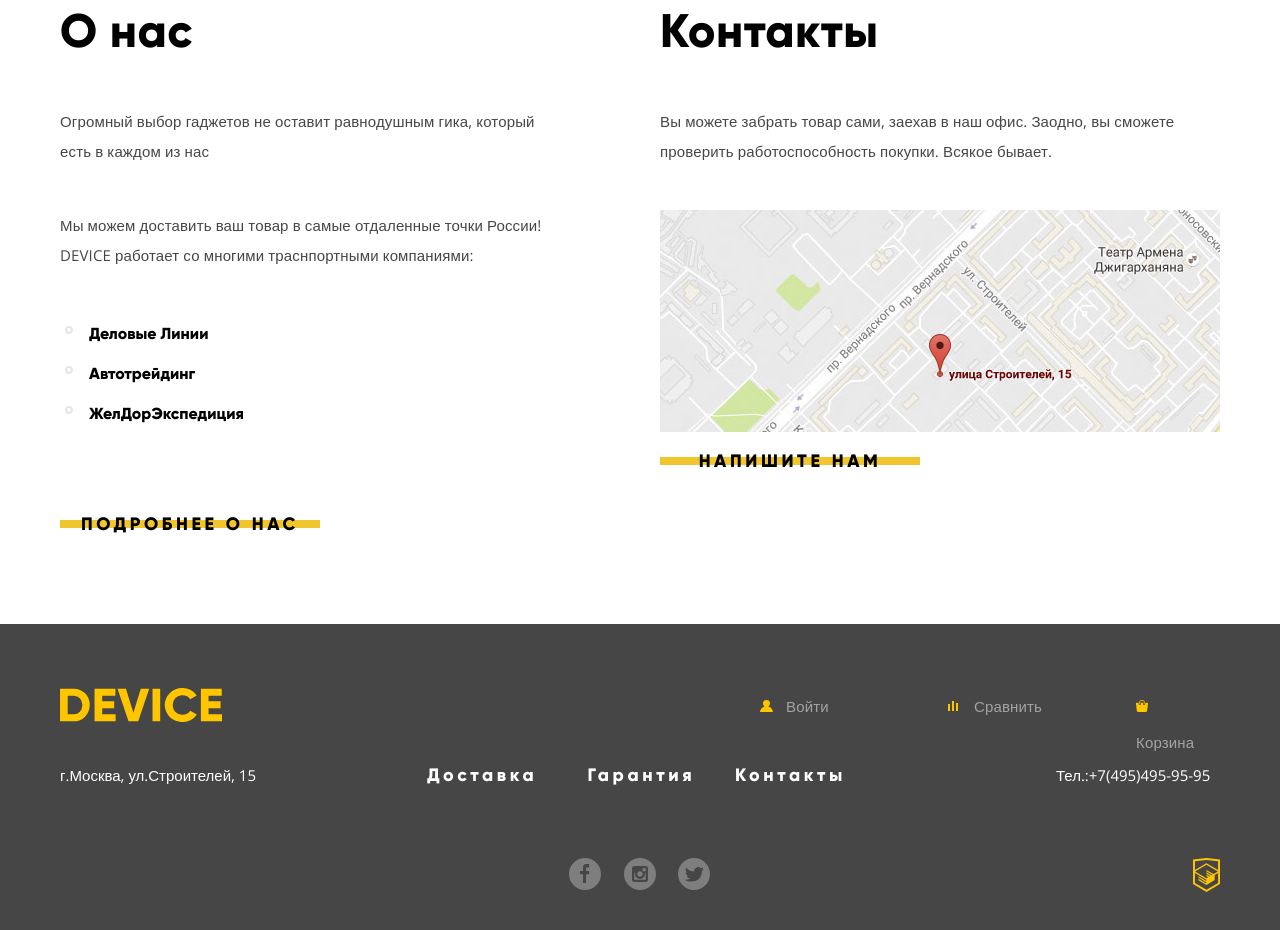
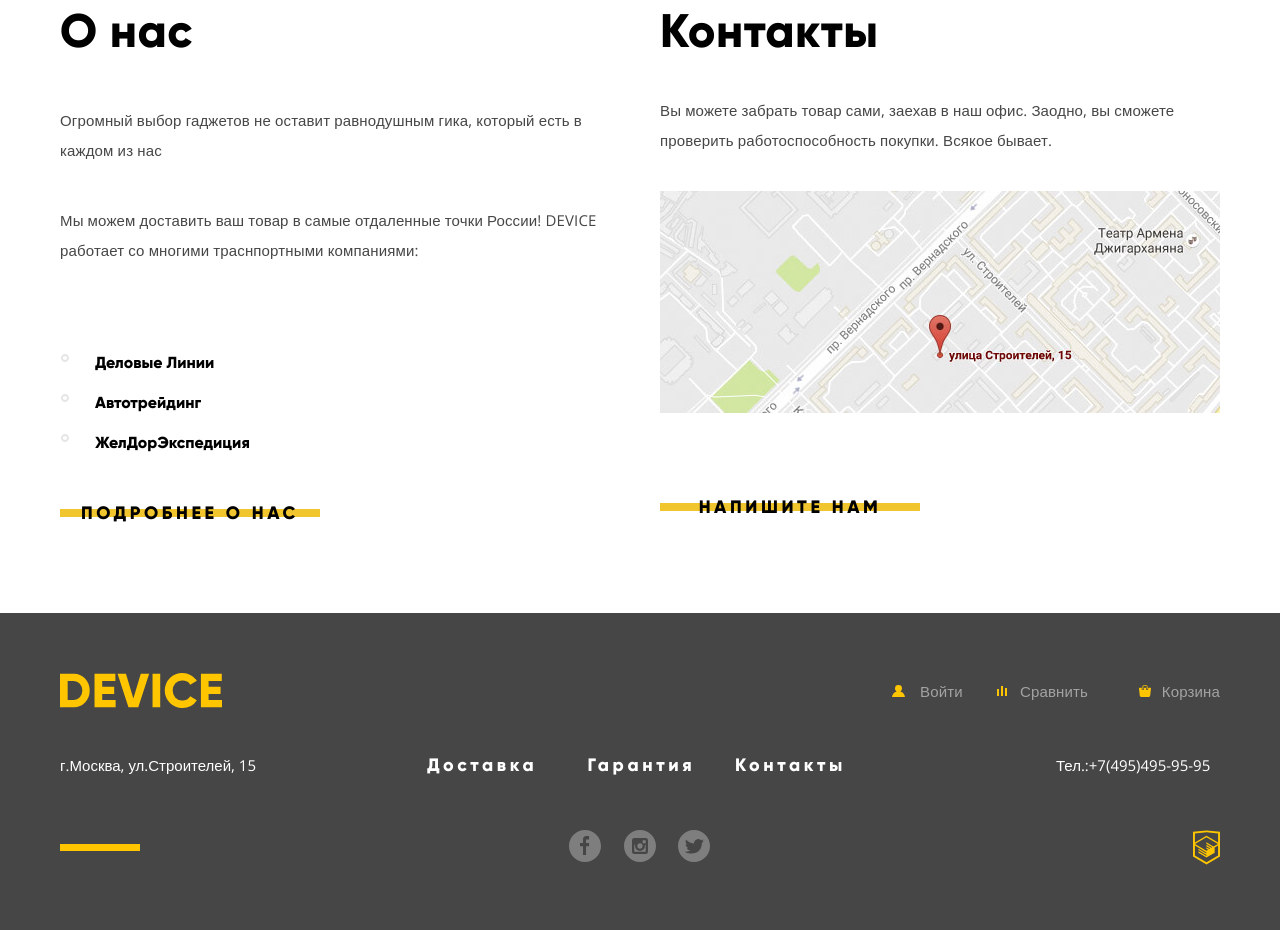
Before and after one commit to Mashkk/309485-device, a plain HTML site: page index.html in a window 1280 px wide. Shown: the part 1862-2792 px from the top of the page. Drawn offline with nearby package versions, Linux system fonts and the light colour scheme.

Commit message:
разметка всех разделов главной, исправление ревью, модальных окон нет

```diff
--- a/css/style.css
+++ b/css/style.css
@@ -31,11 +31,6 @@ body {
     background-color: #fff;
 }
 
-img {
-    max-width: 100%;
-    height: auto;
-  }
-
 .container {
     width: 1200px;
 
@@ -144,24 +139,6 @@ input[type="radio"].visually-hidden {
             flex-wrap: wrap;
         }
 
-    .navigation-catalog {
-        display: flex;
-        flex-direction: column;
-    }
-/*
-    .navigation-catalog::after {
-        content: "";
-        z-index: -1;
-        position: absolute;
-        top: 210px;
-
-        display: block;
-        width: 1160px;
-        height: 140px;
-        background-color: #f6dc82;
-    }
-    */
-
         .main-search {
             position: relative;
         }
@@ -273,13 +250,6 @@ input[type="radio"].visually-hidden {
             padding: 0;
         }
 
-            .user-navigation-header li,
-            .sait-navigation li,
-            .navigation-catalog-list li {
-                display: inline-block;
-                vertical-align: middle;
-            }
-
         .user-navigation-header {
             display: flex;
             flex-wrap: wrap;
@@ -315,10 +285,7 @@ input[type="radio"].visually-hidden {
                     text-decoration: none;
                 }
 
-                .user-enter a,
-                .user-name a,
-                .comparison a,
-                .cart a {
+                .user-navigation-header a {
                     position: relative;
                 }
 
@@ -385,15 +352,15 @@ input[type="radio"].visually-hidden {
     width: 100%;
 }
 
-    .sait-navigation li{
+    .sait-navigation > li{
         width: 160px;
     }
 
-    .sait-navigation li:first-child {
+    .sait-navigation > li:first-child {
         width: 540px;
     }
 
-    .sait-navigation li:last-child {
+    .sait-navigation > li:last-child {
         width: 120px;
         margin-left: auto;
     }
@@ -406,6 +373,10 @@ input[type="radio"].visually-hidden {
         text-decoration: none;
     }
 
+        .sait-navigation-catalog {
+            position: relative;
+        }
+
         .sait-navigation-catalog > a {
             position: relative;
         }
@@ -421,6 +392,58 @@ input[type="radio"].visually-hidden {
 
             background: url("../img/plus.svg") no-repeat center right;
             opacity: 0.3;
+        }
+
+            .navigation-catalog {
+                display: none;
+                flex-wrap: wrap;
+                justify-content: space-between;
+                align-items: baseline;
+
+                width: 1160px;
+                min-height: 150px;
+
+                position: absolute;
+                top: 15px;
+                left: -60px;
+                z-index: 1;
+
+                margin: 0;
+                margin-top: 25px;
+                padding: 0;
+
+                background-color: #f7e296;
+            }
+
+            .sait-navigation-catalog:hover .navigation-catalog,
+            .sait-navigation-catalog:focus .navigation-catalog,
+            .sait-navigation-catalog:active .navigation-catalog,
+            .navigation-catalog.is-active {
+                display: flex;
+            }
+
+                .navigation-catalog-list {
+                    display: flex;
+                    flex-wrap: wrap;
+                    flex-direction: column;
+
+                    width: 200px;
+                    min-height: 90px;
+
+                    margin-right: 20px;
+                }
+
+                .navigation-catalog-list:first-child {
+                    margin-left: 60px;
+                }
+
+                .navigation-catalog-list:last-child {
+                    margin-right: auto;
+                }
+
+                    .navigation-catalog-list li {
+                        margin: 0;
+                        padding: 0;
                     }
 
                 .navigation-catalog-list a {
@@ -430,6 +453,7 @@ input[type="radio"].visually-hidden {
                     text-decoration: none;
                 }
 
+
                 .user-navigation-header a:hover,
         .user-navigation-header a:focus,
         .sait-navigation a:hover,
@@ -674,6 +698,9 @@ input[type="radio"].visually-hidden {
                 top: 50%;
                 left: 50%;
 
+                max-width: 100%;
+                height: auto;
+
                 margin: 0;
                 padding: 0;
 
@@ -681,7 +708,7 @@ input[type="radio"].visually-hidden {
             }
 
             .popular-img.monopod {
-                padding-top: 41px;
+                padding-top: 40px;
             }
 
             .popular-item:hover .popular-item-img,
@@ -710,6 +737,18 @@ input[type="radio"].visually-hidden {
 
     .services .container {
         position: relative;
+    }
+
+        .services .container::before {
+            content: "";
+            position: absolute;
+            top: -101px;
+            left: 300px;
+
+            width: 7px;
+            height: 319px;
+
+            background-color: #000;
         }
 
     .services-wrapper {
@@ -757,7 +796,7 @@ input[type="radio"].visually-hidden {
 
         .services-item p {
             display: inline-block;
-            vertical-align: top;
+            vertical-align: middle;
 
             width: 460px;
             min-height: 85px;
@@ -779,7 +818,7 @@ input[type="radio"].visually-hidden {
 
         .services-item h3 {
             margin-top: -31px;
-            margin-bottom: 35px;
+            margin-bottom: 25px;
         }
 
     .services-item.credit::after {
@@ -870,8 +909,9 @@ input[type="radio"].visually-hidden {
 
 .container-columns {
     display: flex;
+    flex-wrap: wrap;
     justify-content: space-between;
-    align-items: baseline;
+    align-content: baseline;
 
     min-height: 525px;
 
@@ -879,37 +919,92 @@ input[type="radio"].visually-hidden {
 }
 
     .about-us {
-        width: 485px;
+        display: flex;
+        flex-wrap: wrap;
+        position: relative;
+
+        width: 560px;
+        min-height: 530px;
+    }
+
+        .about-us::before {
+            content: "";
+            position: absolute;
+            top: -48px;
+            left: 0;
+
+            width: 80px;
+            height: 7px;
+
+            background-color: #000;
         }
 
         .about-us p,
         .contacts p {
             margin: 0;
-            margin-bottom: 44px;
-            padding: 0;
+            margin-bottom: 25px;
+            padding: 0;
+        }
+
+        .about-us p:last-of-type {
+            margin-bottom: 62px;
+        }
+
+        .contacts p:last-of-type {
+            margin-bottom: 30px;
         }
 
         .about-us h2,
         .contacts h2 {
             margin: 0;
-            margin-bottom: 46px;
+            margin-bottom: 30px;
             padding: 0;
         }
 
         .about-us ul {
-            list-style: url("../img/slider-button-list.svg") inside;
-
-            margin: 0;
-            margin-bottom: 70px;
-            padding: 0;
-        }
+            list-style: none outside;
+
+            margin: 0;
+            padding: 0;
+            padding-left: 35px;
+        }
+
+        .about-us li {
+            position: relative;
+        }
+
+            .about-us li:before {
+                content: "";
+                position: absolute;
+                top: 10px;
+                left: -35px;
+
+                width: 10px;
+                height: 10px;
+
+                background: url("../img/slider-button-list.svg") no-repeat center;
+            }
+
 
     .contacts {
+        display: flex;
+        flex-wrap: wrap;
+        position: relative;
+
         width: 560px;
+        min-height: 530px;
+    }
+
+        .pop-up.map {
+            display: block;
+            margin-bottom: 65px;
         }
 
         .button-columns {
+            align-self: flex-end;
             width: 260px;
+
+            margin-right: 200px;
         }
 
 .company-list a {
@@ -1502,7 +1597,7 @@ input[type="radio"].visually-hidden {
 .main-footer {
     margin-top: 80px;
     min-height: 325px;
-    padding: 64px 0;
+    padding: 60px 0;
 
     background-color: #464646;
 }
@@ -1510,6 +1605,20 @@ input[type="radio"].visually-hidden {
     .main-footer .container {
         display: flex;
         flex-wrap: wrap;
+
+        position: relative;
+    }
+
+        .main-footer .container::after {
+            content: "";
+            position: absolute;
+            top: 171px;
+            left: 20px;
+
+            width: 80px;
+            height: 7px;
+
+            background-color: #ffc600;
         }
 
         .main-footer p {
@@ -1522,9 +1631,10 @@ input[type="radio"].visually-hidden {
 
         .user-navigation-footer {
             display: flex;
-            justify-content: space-between;
+            justify-content: flex-end;
+            align-content: baseline;
+
             flex-basis: 460px;
-            align-items: baseline;
 
             margin: 0;
             padding: 0;
@@ -1533,43 +1643,54 @@ input[type="radio"].visually-hidden {
         }
 
             .user-navigation-footer li {
-                width: 95px;
-            }
-
-            .user-navigation-footer li:last-child {
-                width: 84px;
+                min-width: 100px;
+
             }
 
             .user-navigation-footer a {
+                position: relative;
+
                 color: rgba(225, 225, 225, 0.6);
                 line-height: 2.4;
                 text-decoration: none;
             }
 
+            .cart-footer {
+                text-align: right;
+            }
+
             .user-enter-footer a::before {
                 content: "";
-                display: inline-block;
-                width: 26px;
-                height: 12px;
+                position: absolute;
+                top: 3px;
+                left: -28px;
+
+                width: 15px;
+                height: 13px;
 
                 background: url("../img/userfooter.svg") no-repeat center left;
             }
 
             .comparison-footer a::before {
                 content: "";
-                display: inline-block;
-                width: 26px;
-                height: 12px;
+                position: absolute;
+                top: 3px;
+                left: -23px;
+
+                width: 13px;
+                height: 13px;
 
                 background: url("../img/comparefooter.svg") no-repeat center left;
             }
 
             .cart-footer a::before {
                 content: "";
-                display: inline-block;
-                width: 26px;
-                height: 12px;
-
+                position: absolute;
+                top: 3px;
+                left: -23px;
+
+                width: 14px;
+                height: 14px;
                 background: url("../img/cartfooter.svg") no-repeat center left;
             }
 
@@ -1591,12 +1712,13 @@ input[type="radio"].visually-hidden {
 
     .sait-navigation-footer {
         display: flex;
-        flex-basis: 560px;
         justify-content: space-between;
         align-items: baseline;
 
-        margin: 0;
-        margin-bottom: 68px;
+        flex-basis: 560px;
+
+        margin: 0;
+        margin-bottom: 50px;
         padding: 0;
         padding: 0 67px;
     }
@@ -1674,7 +1796,9 @@ input[type="radio"].visually-hidden {
 
     .logo-footer {
         flex-basis: 200px;
+
         margin-right: 400px;
+        margin-bottom: 33px;
     }
 
     .htmlacademy-link {
--- a/index.html
+++ b/index.html
@@ -34,18 +34,20 @@
               <li class="sait-navigation-catalog">
                 <a href="catalog.html">Каталог товаров</a>
 
-                  <div class="navigation-catalog visually-hidden">
+                  <div class="navigation-catalog">
 
                     <ul class="navigation-catalog-list">
                       <li><a href="catalog.html">Виртуальная реальность</a></li>
                       <li><a href="catalog.html">Моноподы для селфи</a></li>
                       <li><a href="catalog.html">Экшн-камеры</a></li>
+
                     </ul>
 
                     <ul class="navigation-catalog-list">
                       <li><a href="catalog.html">Фитнес-браслеты</a></li>
                       <li><a href="catalog.html">Умные часы</a></li>
                     </ul>
+
 
                     <ul class="navigation-catalog-list">
                       <li><a href="catalog.html">Квадрокоптеры</a></li>
```
Lines whose indentation alone changed are shown as unchanged.
